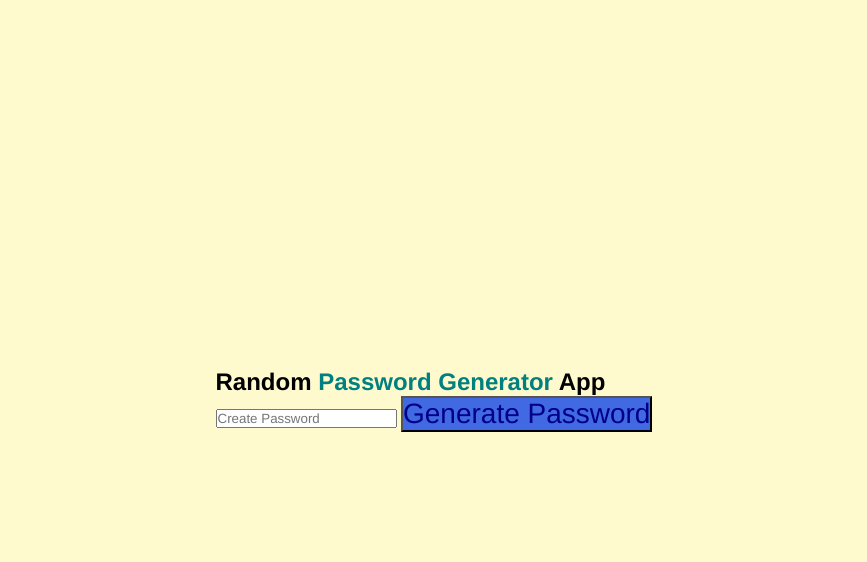
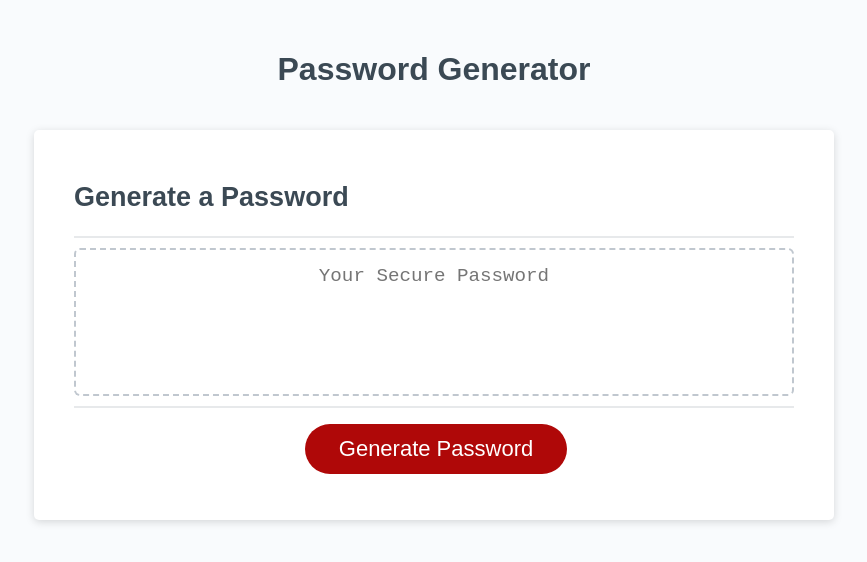
Before and after one commit to Myroman81/PasswordGen, a plain HTML site: page index.html in a window 1280 px wide. Shown: the whole page, without its empty margins (206-1073 px from the left). Drawn offline with Linux system fonts and the light colour scheme.

Commit message:
2nd update

```diff
--- a/assets/script.js
+++ b/assets/script.js
@@ -1,11 +1,99 @@
-function getPassword() {
-    const chars = "0123456789ABCDEFGHIJKLMNOPQRSTUVWXYZabcdefghijklmnopqrstuvwxyz@#$%^&*()_+?><:{}[]'";
-    let passwordLength = 8-126;
+// Assignment Code
+var generateBtn = document.querySelector("#generate");
 
-    for (let i = 0; i < passwordLength; i++){
-        let randomNumber = Math.floor(Math.random() * chars.length);
+// Write password to the #password input
+function writePassword() {
+  var password = generatePassword();
+  var passwordText = document.querySelector("#password");
 
-        password += chars.substring(randomNumber, randomNumber + 1);
-        console.log(password);
-    }
+  passwordText.value = password;
+
 }
+
+// Add event listener to generate button
+generateBtn.addEventListener("click", writePassword);
+
+// -- DataSet -- //
+var uppercase = ["A", "B", "C", "D", "E", "F", "G", "H", "I", "J", "K", "L", "M", "N", "O", "P", "Q", "R", "S", "T", "U", "V", "W", "X", "Y", "Z"]
+
+var lowercase = ["a", "b", "c", "d", "e", "f", "g", "h", "i", "j", "k", "l", "m", "n", "o", "p", "q", "r", "s", "t", "u", "v", "w", "x", "y", "z"]
+var numbers = ["1", "2", "3", "4", "5", "6", "7", "8", "9", "0"]
+var characters = ["!", "@", "#", "$", "%", "^", "&", "*"]
+
+function generatePassword() {
+
+  // utilize a temp data object
+  var tempPassword = "";
+
+  // Browser methods that we can use to interact with the USER
+  // alert()
+  // confirm()
+  // prompt()
+
+  // Here we capture User Data
+  var passwordLength = prompt("How long would you like your password to be?");
+
+  // We should validate the USER input  --> Conditional Statements
+  if (passwordLength < 8 || passwordLength > 128) {
+    alert("Password length of at least 8 characters and no more than 128 characters required!");
+    // we need to handle the error
+    return;
+  }
+
+  console.log("Length: ", passwordLength);
+
+  var upper = confirm("Would you like to use UPPER case characters in your password?");
+
+  console.log("User Choice: ", upper);
+  console.log("Type Choice: ", typeof upper);
+
+  if (upper == true) {
+
+    var random = Math.floor(Math.random() * uppercase.length);
+    console.log("Random: ", random);
+
+    tempPassword = tempPassword + uppercase[random];
+  }
+
+  var lower = confirm("Would you like to use lower case characters in your password?");
+
+  console.log("User Choice: ", lower);
+  console.log("Type Choice: ", typeof lower);
+
+  if (lower == true) {
+
+    var random = Math.floor(Math.random() * lowercase.length);
+    console.log("Random: ", random);
+
+    tempPassword = tempPassword + lowercase[random];
+  }
+
+  var numbers = confirm("Would you like to use numbers in your password?");
+
+
+
+  // if (yes == true) {
+
+  //   var random = Math.floor(Math.random() * numbers.length);
+  //   console.log("Random: ", random);
+
+  //   tempPassword = tempPassword + numbers[random];
+  // }
+
+  // var characters = confirm("Would you like to use characters in your password?");
+
+  // console.log("User Choice: ", yes);
+  // console.log("Type Choice: ", no);
+
+  // if (yes == true) {
+
+  //   var random = Math.Floor(Math.random() * characters.length);
+  //   console.log("Random: ", random);
+
+  //   tempPassword = tempPassword + characters[random];
+  // }
+
+  // based on the LENGTH given by the user - HOW do we add more character to fill up our LENGTH(?)
+console.log(tempPassword);
+  return tempPassword
+}
--- a/assets/style.css
+++ b/assets/style.css
@@ -1,49 +1,137 @@
-*{
-margin: 0;
-padding: 0;
-font-family:'Franklin Gothic Medium', 'Arial Narrow', Arial
+*,
+*::before,
+*::after {
+  box-sizing: border-box;
 }
 
-body{
-    min-height: 100vh;
-    display: flex;
-    align-items: center;
-    justify-content: center;
-    background-color: lemonchiffon;
+html,
+body,
+.wrapper {
+  height: 100%;
+  margin: 0;
+  padding: 0;
 }
 
-.inputBox {
-    position: relative;
-    width: 450px;
-
+body {
+  font-family: sans-serif;
+  background-color: #f9fbfd;
 }
 
-.inputBox h2 {
-    font-size: 28px;
-    color: rgb(181, 231, 158);
+.wrapper {
+  padding-top: 30px;
+  padding-left: 20px;
+  padding-right: 20px;
 }
 
-span{
-    color: teal;
+header {
+  text-align: center;
+  padding: 20px;
+  padding-top: 0px;
+  color: hsl(206, 17%, 28%);
 }
 
-.inputBox input{
-    position: relative;
-    width: 100%;
-    height: 50px;
-    border: none;
-    margin: 20px 0 10px;
-
+.card {
+  background-color: hsl(0, 0%, 100%);
+  border-radius: 5px;
+  border-width: 1px;
+  box-shadow: rgba(0, 0, 0, 0.15) 0px 2px 8px 0px;
+  color: hsl(206, 17%, 28%);
+  font-size: 18px;
+  margin: 0 auto;
+  max-width: 800px;
+  padding: 30px 40px;
 }
 
-button {
-    position: relative;
-    color: darkblue;
-    background-color: royalblue;
-    font-size: 28px;
-    display: inline-block;
+.card-header::after {
+  content: " ";
+  display: block;
+  width: 100%;
+  background: #e7e9eb;
+  height: 2px;
 }
 
-.inputBox {
-background-color: khaki;
+.card-body {
+  min-height: 100px;
 }
+
+.card-footer {
+  text-align: center;
+}
+
+.card-footer::before {
+  content: " ";
+  display: block;
+  width: 100%;
+  background: #e7e9eb;
+  height: 2px;
+}
+
+.card-footer::after {
+  content: " ";
+  display: block;
+  clear: both;
+}
+
+.btn {
+  border: none;
+  background-color: hsl(360, 91%, 36%);
+  border-radius: 25px;
+  box-shadow: rgba(0, 0, 0, 0.1) 0px 1px 6px 0px rgba(0, 0, 0, 0.2) 0px 1px 1px
+    0px;
+  color: hsl(0, 0%, 100%);
+  display: inline-block;
+  font-size: 22px;
+  line-height: 22px;
+  margin: 16px 16px 16px 20px;
+  padding: 14px 34px;
+  text-align: center;
+  cursor: pointer;
+}
+
+button[disabled] {
+  cursor: default;
+  background: #c0c7cf;
+}
+
+.float-right {
+  float: right;
+}
+
+#password {
+  -webkit-appearance: none;
+  -moz-appearance: none;
+  appearance: none;
+  border: none;
+  display: block;
+  width: 100%;
+  padding-top: 15px;
+  padding-left: 15px;
+  padding-right: 15px;
+  padding-bottom: 85px;
+  font-size: 1.2rem;
+  text-align: center;
+  margin-top: 10px;
+  margin-bottom: 10px;
+  border: 2px dashed #c0c7cf;
+  border-radius: 6px;
+  resize: none;
+  overflow: hidden;
+}
+
+@media (max-width: 690px) {
+  .btn {
+    font-size: 1rem;
+    margin: 16px 0px 0px 0px;
+    padding: 10px 15px;
+  }
+
+  #password {
+    font-size: 1rem;
+  }
+}
+
+@media (max-width: 500px) {
+  .btn {
+    font-size: 0.8rem;
+  }
+}
--- a/index.html
+++ b/index.html
@@ -1,27 +1,34 @@
 <!DOCTYPE html>
 <html lang="en">
-<head>
-    <meta charset="UTF-8">
-    <meta http-equiv="X-UA-Compatible" content="IE=edge">
-    <meta name="viewport" content="width=device-width, initial-scale=1.0">
+  <head>
+    <meta charset="UTF-8" />
+    <meta name="viewport" content="width=device-width, initial-scale=1.0" />
+    <meta http-equiv="X-UA-Compatible" content="ie=edge" />
     <title>Password Generator</title>
-    <link rel="stylesheet" href="/assets/style.css">
-</head>
-<body>
-  <div class="inputbox">
-    <h2>Random <span>Password Generator</span> App</h2>
-    </span></h2>
-    <input type="text"
-    placeholder="Create Password" id="password" randomly>
-
-    <button id="btn" oneclick="getPassword()">
-        Generate Password
-    </button>
+    <link rel="stylesheet" href="./assets/style.css" />
+  </head>
+  <body>
+    <div class="wrapper">
+      <header>
+        <h1>Password Generator</h1>
+      </header>
+      <div class="card">
+        <div class="card-header">
+          <h2>Generate a Password</h2>
+        </div>
+        <div class="card-body">
+          <textarea
+            readonly
+            id="password"
+            placeholder="Your Secure Password"
+            aria-label="Generated Password"
+          ></textarea>
+        </div>
+        <div class="card-footer">
+          <button id="generate" class="btn">Generate Password</button>
+        </div>
+      </div>
     </div>
-
-
-
-
-    <script src="script.js"></script>
-</body>
+    <script src="./assets/script.js"></script>
+  </body>
 </html>
```
Also changed, not shown: 1 other file.
